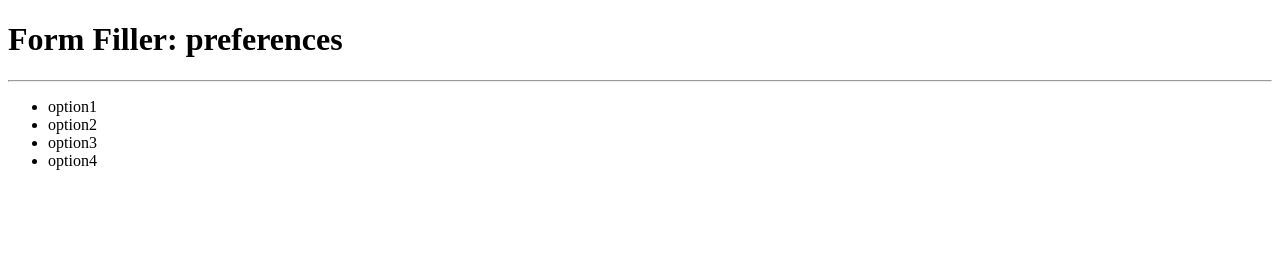
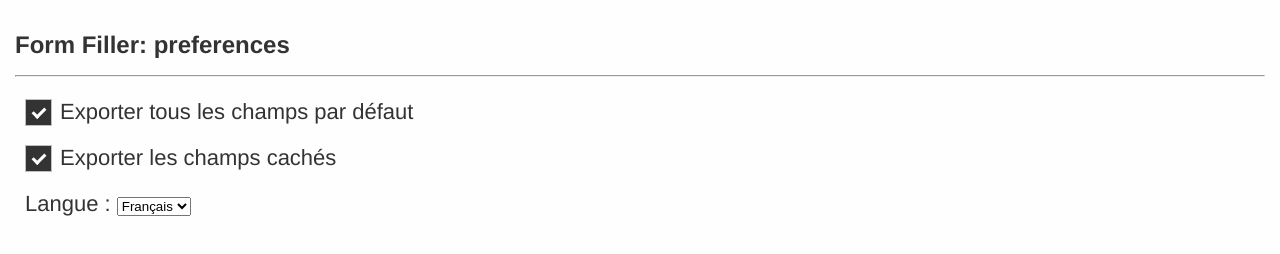
Before and after one commit to Alystrasz/FormFiller, a browser extension: page src/ui/options/options.html in a window 1280 px wide. Drawn offline with Linux system fonts and the light colour scheme.

Commit message:
Added some CSS for options page

```diff
--- a/src/ui/options/options.css
+++ b/src/ui/options/options.css
@@ -0,0 +1,93 @@
+body {
+    margin: 0;
+    min-width: 430px;
+    max-width: 100%;
+    font-size: 12px;
+    background: #fefefe;
+    color: #333;
+    font-family: helvetica, arial, sans-serif;
+    padding: 15px;
+    box-sizing: border-box;
+    overflow: hidden;
+}
+
+.preferences {
+    padding: 0;
+}
+
+.preferences li {
+    list-style: none;
+    padding: 10px;
+    width: 100%;
+}
+
+
+/*
+    https://www.w3schools.com/howto/howto_css_custom_checkbox.asp
+*/
+
+.container {
+    display: block;
+    position: relative;
+    padding-left: 35px;
+    cursor: pointer;
+    font-size: 22px;
+    -webkit-user-select: none;
+    -moz-user-select: none;
+    -ms-user-select: none;
+    user-select: none;
+}
+
+/* Hide the browser's default checkbox */
+.container input {
+    position: absolute;
+    opacity: 0;
+    cursor: pointer;
+}
+
+/* Create a custom checkbox */
+.checkmark {
+    position: absolute;
+    top: 0;
+    left: 0;
+    height: 25px;
+    width: 25px;
+    background-color: #eee;
+
+    border: 1px solid #bfbfbf;
+}
+
+/* On mouse-over, add a grey background color */
+.container:hover input ~ .checkmark {
+    background-color: #ccc;
+}
+
+/* When the checkbox is checked, add a black background */
+.container input:checked ~ .checkmark {
+    background-color: #333;
+}
+
+/* Create the checkmark/indicator (hidden when not checked) */
+.checkmark:after {
+    content: "";
+    position: absolute;
+    display: none;
+}
+
+/* Show the checkmark when checked */
+.container input:checked ~ .checkmark:after {
+    display: block;
+}
+
+/* Style the checkmark/indicator */
+.container .checkmark:after {
+    left: 9px;
+    top: 5px;
+    width: 5px;
+    height: 10px;
+    border: solid white;
+    border-width: 0 3px 3px 0;
+    -webkit-transform: rotate(45deg);
+    -ms-transform: rotate(45deg);
+    transform: rotate(45deg);
+}
--- a/src/ui/options/options.html
+++ b/src/ui/options/options.html
@@ -10,11 +10,25 @@
     <body>
         <h1>Form Filler: preferences</h1>
         <hr/>
-        <ul>
-            <li>option1</li>
-            <li>option2</li>
-            <li>option3</li>
-            <li>option4</li>
+        <ul class="preferences">
+            <li class="container">
+                <label class="container">Exporter tous les champs par défaut
+                    <input type="checkbox" checked="checked">
+                    <span class="checkmark"></span>
+                </label>
+            </li>
+            <li>
+                <label class="container">Exporter les champs cachés
+                    <input type="checkbox" checked="checked">
+                    <span class="checkmark"></span>
+                </label>
+            </li>
+            <li class="container">Langue :
+                <select id="langSelect">
+                    <option value="fr" selected>Français</option>
+                    <option value="en">Anglais</option>
+                </select>
+            </li>
         </ul>
     </body>
 
```
